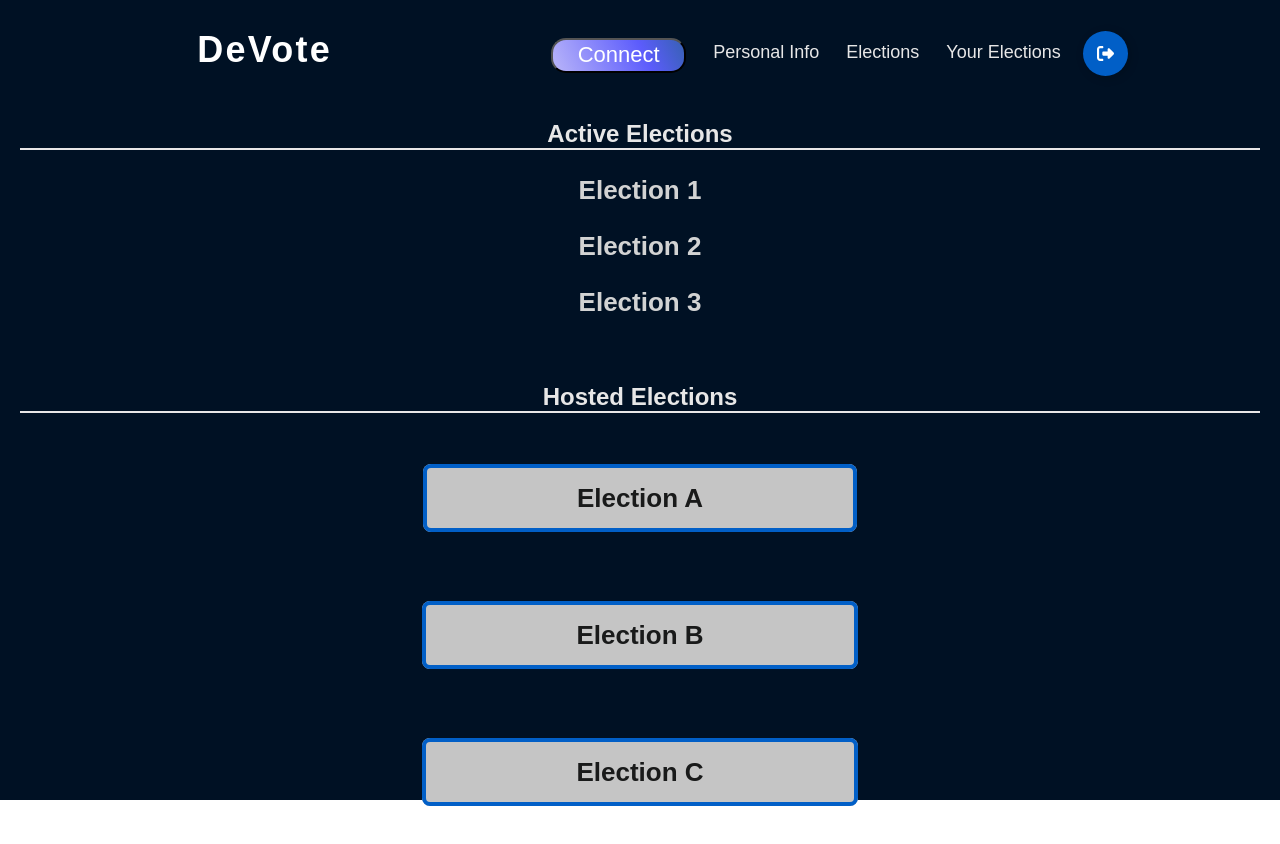
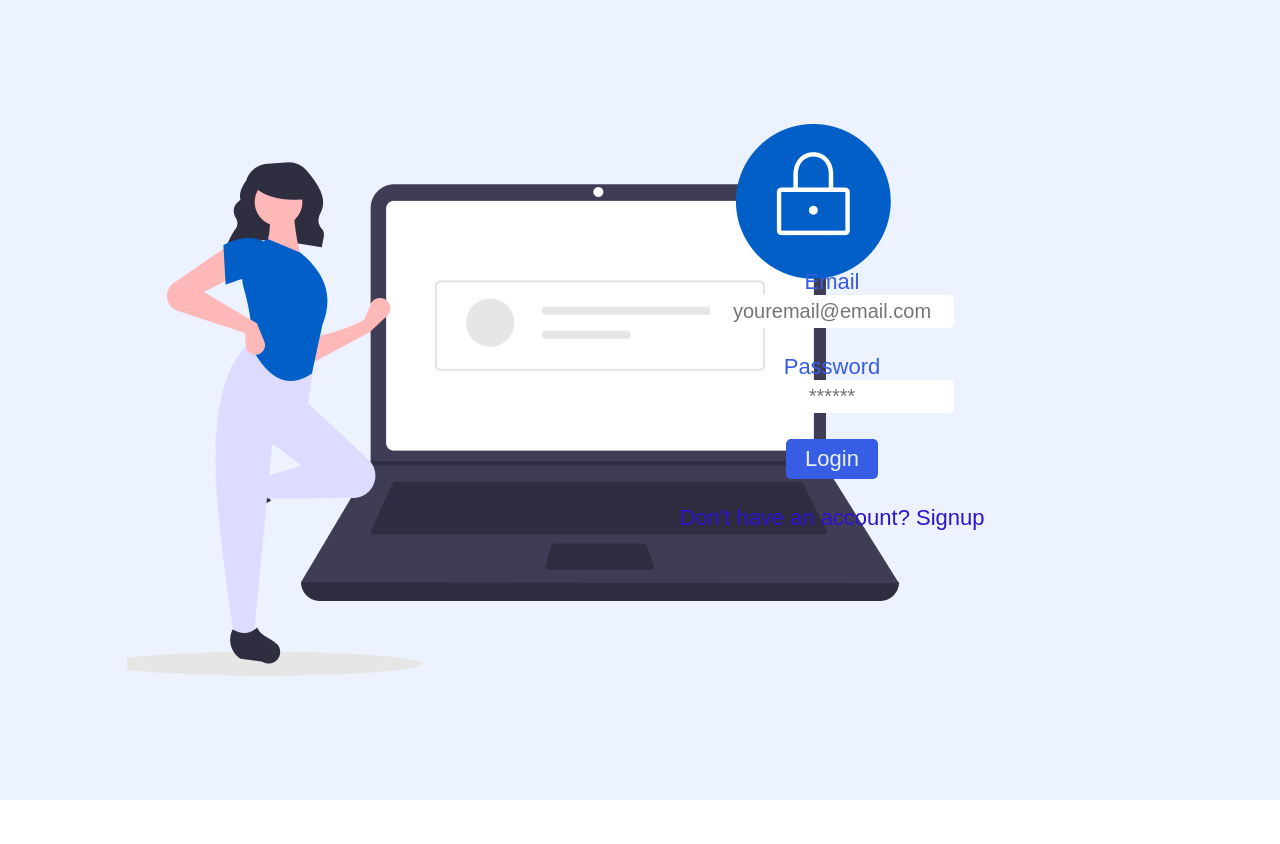
Before and after one commit to nerdigenius/FYDP, a React (Create React App) app in the folder FrontEnd/: page / in a window 1280 px wide. Shown: the top 844 px of the page. After the commit the page ends 800 px from the top, so only its background shows below. Built offline with nearby package versions, Linux system fonts and the light colour scheme; a web font is replaced by a local one.

Commit message:
browser router implemented

```diff
--- a/FrontEnd/src/App.js
+++ b/FrontEnd/src/App.js
@@ -10,17 +10,16 @@ import { Welcome } from './Welcome'
 function App() {
   return (
     <div className="App">
-      {/* <Welcome></Welcome> */}
-      <Elections/>
 
-      {/* <BrowserRouter>
+
+      <BrowserRouter>
         <Routes>
           <Route path="/" element={<Login />} />
           <Route path="/signup" element={<Register />} />
           <Route path="/personal" element={<Personal />} />
           <Route path="/elections" element={<Elections />} />
         </Routes>
-      </BrowserRouter> */}
+      </BrowserRouter>
     </div>
   )
 }
```
